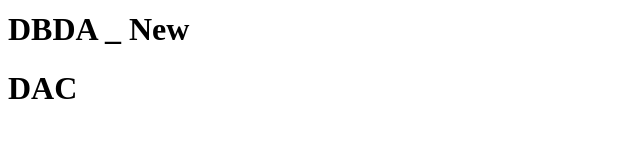
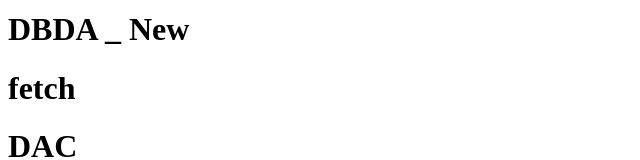
Before and after one commit to CEIT123/Demo, a plain HTML site: page index.html in a window 1280 px wide. Shown: the part 127-287 px from the top of the page, without its empty margins (0-640 px from the left). Drawn offline with Linux system fonts and the light colour scheme.

Commit message:
Update index.html

```diff
--- a/index.html
+++ b/index.html
@@ -5,6 +5,7 @@
 <h1>Ankit kumar </h1>
 <h1>cdac Delhi </h1>
 <h1>DBDA _ New  </h1>
+<h1>fetch </h1>
 <h1>DAC </h1>
 
 </body>
```
